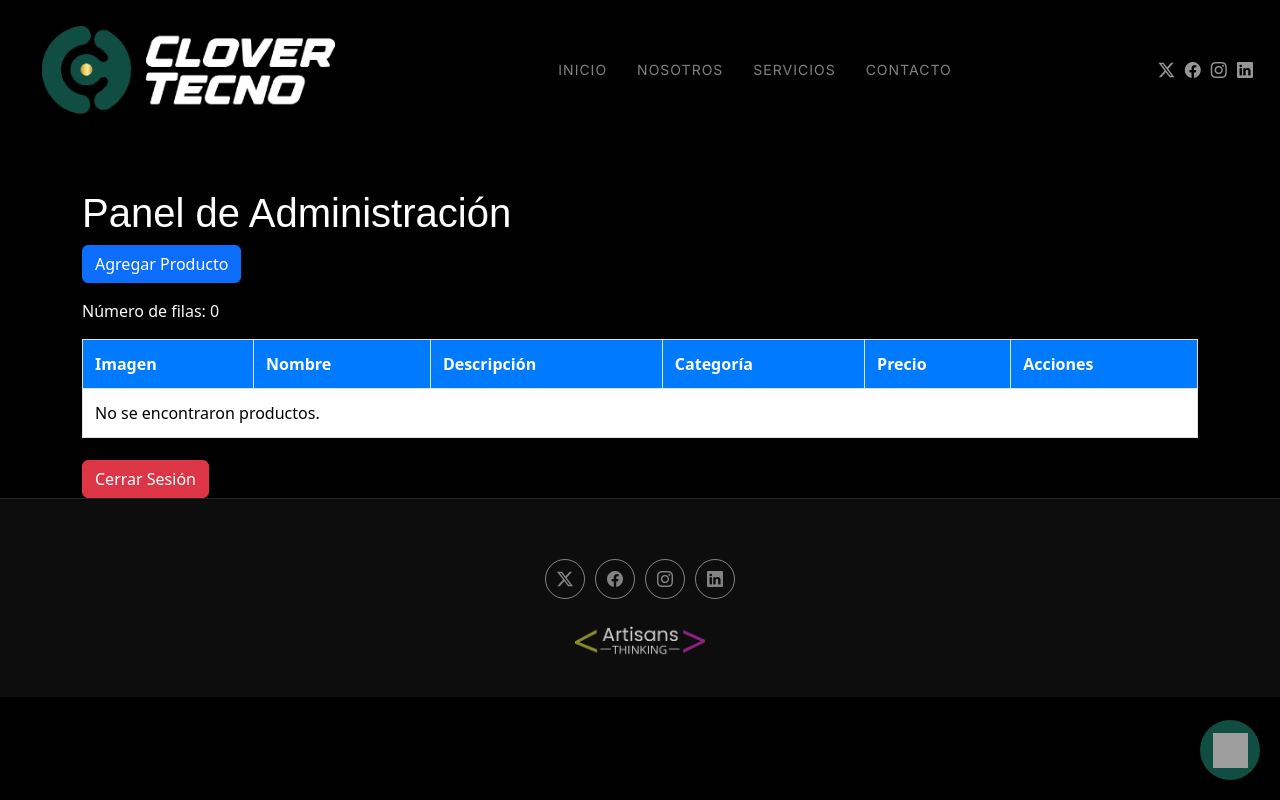
After one commit to CristobalHenriquez/CloverTecno, a PHP site: page /admin.php in a window 1280 px wide. The commit adds this page. Run offline with PHP 8.4, Linux system fonts and the light colour scheme; data that the repository does not hold is empty; some libraries are stand-ins or nearby versions; grey boxes are pictures that could not be loaded.

Commit message:
admin inicial

```diff
--- /dev/null
+++ b/admin.php
@@ -0,0 +1,44 @@
+<?php
+include_once 'includes/inc.head.php';
+?>
+
+<main class="main">
+    <div class="container">
+        <h1 class="mt-5">Panel de Administración</h1>
+        <!-- Botón para agregar producto -->
+        <a href="agregar_producto.php" class="btn btn-primary mb-3">Agregar Producto</a>
+
+        <?php include_once 'includes/admin-table.php'; ?>
+
+        <a href="logout.php" class="btn btn-danger mt-3">Cerrar Sesión</a>
+    </div>
+    <?php include_once 'includes/inc.footer.php'; ?>
+</main>
+
+<!-- DataTables CSS -->
+<link rel="stylesheet" type="text/css" href="https://cdn.datatables.net/1.11.5/css/dataTables.bootstrap5.min.css">
+
+<!-- jQuery -->
+<script type="text/javascript" charset="utf8" src="https://code.jquery.com/jquery-3.6.0.min.js"></script>
+
+<!-- DataTables JS -->
+<script type="text/javascript" charset="utf8" src="https://cdn.datatables.net/1.11.5/js/jquery.dataTables.min.js"></script>
+<script type="text/javascript" charset="utf8" src="https://cdn.datatables.net/1.11.5/js/dataTables.bootstrap5.min.js"></script>
+
+<script>
+$(document).ready(function() {
+    $('#productTable').DataTable({
+        "responsive": true,
+        "language": {
+            "url": "//cdn.datatables.net/plug-ins/1.11.5/i18n/es-ES.json"
+        },
+        "columnDefs": [
+            { "orderable": false, "targets": 0 },
+            { "orderable": false, "targets": -1 }
+        ],
+        "order": [[1, 'asc']]
+    });
+});
+</script>
+
+</body>
--- a/assets/css/main.css
+++ b/assets/css/main.css
@@ -1551,3 +1551,36 @@ section,
   height: 3px;
   background-color: #2c3e50;
 }
+
+/* table */
+.dataTables_wrapper {
+  padding: 20px;
+  background-color: #f8f9fa;
+  border-radius: 5px;
+}
+.dataTables_wrapper .dataTables_filter input {
+  border: 1px solid #ced4da;
+  border-radius: 4px;
+  padding: 5px 10px;
+}
+.dataTables_wrapper .dataTables_length select {
+  border: 1px solid #ced4da;
+  border-radius: 4px;
+  padding: 5px 10px;
+}
+#productTable {
+  width: 100% !important;
+}
+#productTable th, #productTable td {
+  padding: 12px;
+}
+#productTable thead th {
+  background-color: #007bff;
+  color: white;
+}
+#productTable tbody tr:nth-of-type(odd) {
+  background-color: rgba(0,0,0,.05);
+}
+#productTable tbody tr:hover {
+  background-color: rgba(0,0,0,.075);
+}
--- /dev/null
+++ b/includes/admin-table.php
@@ -0,0 +1,79 @@
+<?php
+require_once 'db_connection.php';
+
+// Código de depuración
+error_reporting(E_ALL);
+ini_set('display_errors', 1);
+
+// Verificar la conexión a la base de datos
+if ($db->connect_error) {
+    die("Connection failed: " . $db->connect_error);
+}
+
+// Imprimir la consulta SQL para verificar
+$sql = "SELECT p.id_producto, p.nombre_producto, p.descripcion_producto, p.valor_producto,
+               c.nombre_categoria, MIN(ip.imagen_path) as imagen_path
+        FROM productos p
+        LEFT JOIN categorias c ON p.id_categoria = c.id_categoria
+        LEFT JOIN imagenes_productos ip ON p.id_producto = ip.id_producto
+        GROUP BY p.id_producto";
+
+$result = $db->query($sql);
+
+// Verificar si la consulta fue exitosa
+if (!$result) {
+    die("Query failed: " . $db->error);
+}
+
+// Imprimir el número de filas obtenidas
+echo "<p>Número de filas: " . $result->num_rows . "</p>";
+?>
+
+<table id="productTable" class="table table-striped table-bordered">
+    <thead>
+        <tr>
+            <th>Imagen</th>
+            <th>Nombre</th>
+            <th>Descripción</th>
+            <th>Categoría</th>
+            <th>Precio</th>
+            <th>Acciones</th>
+        </tr>
+    </thead>
+    <tbody>
+        <?php
+        if ($result->num_rows > 0):
+            while ($row = $result->fetch_assoc()):
+        ?>
+            <tr>
+                <td>
+                    <img src="<?php echo htmlspecialchars($row['imagen_path']); ?>"
+                         alt="<?php echo htmlspecialchars($row['nombre_producto']); ?>"
+                         style="width: 50px; height: 50px; object-fit: cover;">
+                </td>
+                <td><?php echo htmlspecialchars($row['nombre_producto']); ?></td>
+                <td><?php echo htmlspecialchars($row['descripcion_producto']); ?></td>
+                <td><?php echo htmlspecialchars($row['nombre_categoria']); ?></td>
+                <td>$<?php echo number_format($row['valor_producto'], 2); ?></td>
+                <td>
+                    <a href="editar_producto.php?id=<?php echo $row['id_producto']; ?>"
+                       class="btn btn-sm btn-primary">Editar</a>
+                    <a href="eliminar_producto.php?id=<?php echo $row['id_producto']; ?>"
+                       class="btn btn-sm btn-danger"
+                       onclick="return confirm('¿Está seguro de que desea eliminar este producto?');">
+                        Eliminar
+                    </a>
+                </td>
+            </tr>
+        <?php
+            endwhile;
+        else:
+        ?>
+            <tr>
+                <td colspan="6">No se encontraron productos.</td>
+            </tr>
+        <?php
+        endif;
+        ?>
+    </tbody>
+</table>
```
Also changed, not shown: login.php (deleted).
